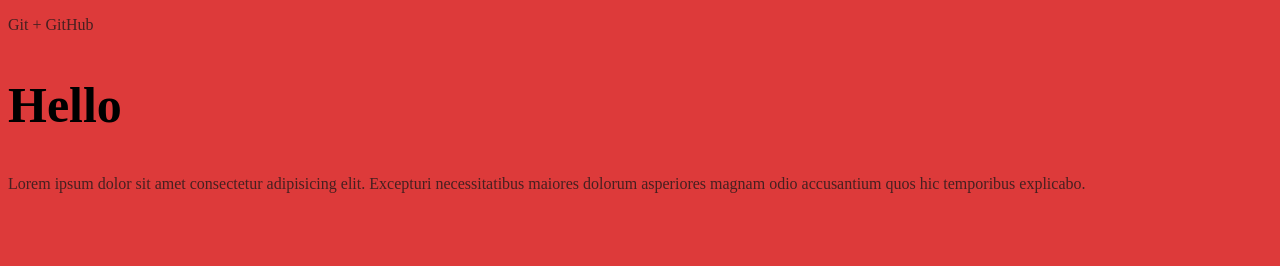
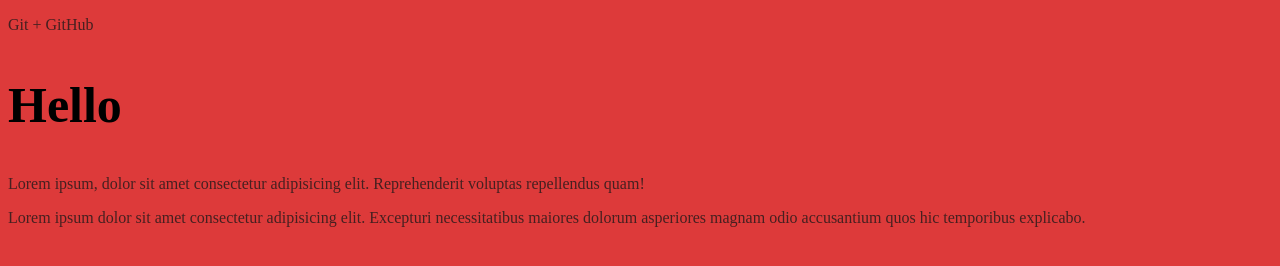
Before and after one commit to DiLuxury/gittest, a plain HTML site: page index.html in a window 1280 px wide. Drawn offline with Linux system fonts and the light colour scheme.

Commit message:
Новая ветка

```diff
--- a/index.html
+++ b/index.html
@@ -9,6 +9,7 @@
 <body>
     <p>Git + GitHub</p>
     <h2>Hello</h2>
+    <p>Lorem ipsum, dolor sit amet consectetur adipisicing elit. Reprehenderit voluptas repellendus quam!</p>
     <p>Lorem ipsum dolor sit amet consectetur adipisicing elit. Excepturi necessitatibus maiores dolorum asperiores magnam odio accusantium quos hic temporibus explicabo.</p>
 </body>
 </html>
```
Also changed, not shown: about.html (added).
